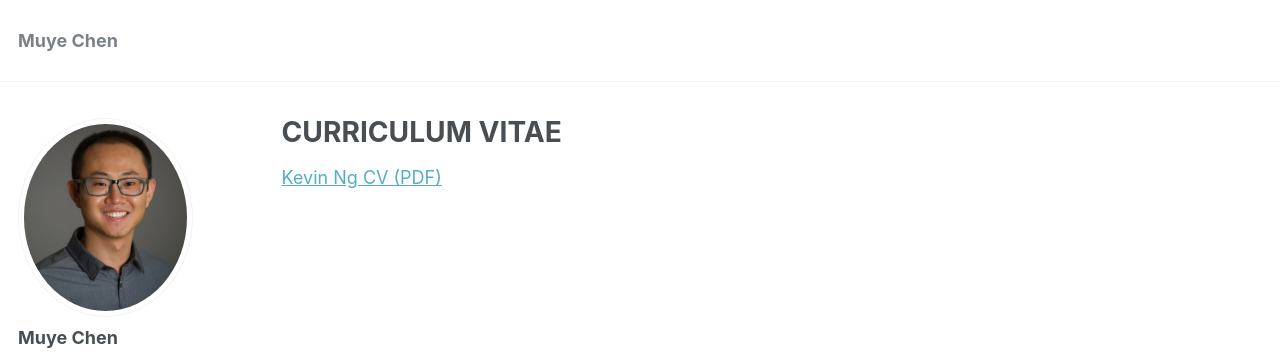
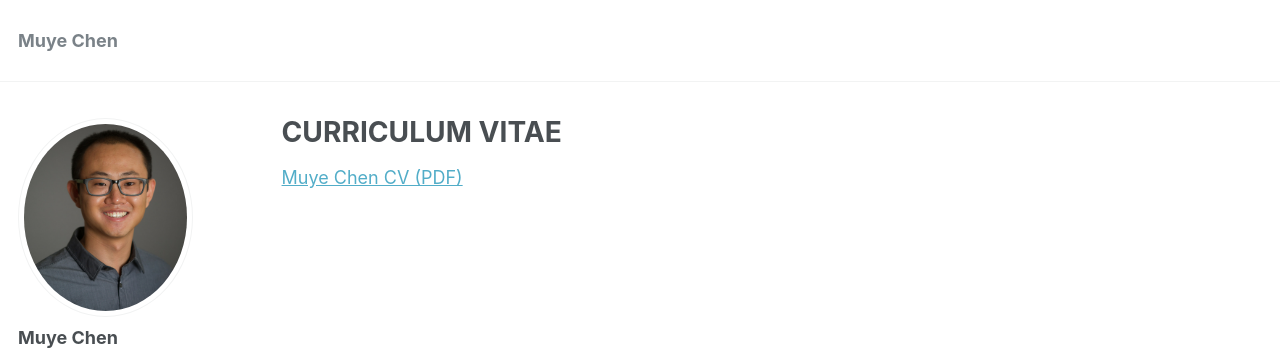
Before and after one commit to muyechenecon/muyechenecon.github.io, a Jekyll site: the page built from _pages/cv.md, in a window 1280 px wide. Shown: the top 359 px of the page. Built offline with Jekyll 4.4.1, drawn with Linux system fonts in a browser that asks for light colours.

Commit message:
Update cv.md

```diff
--- a/_pages/cv.md
+++ b/_pages/cv.md
@@ -9,4 +9,4 @@ redirect_from:
 
 {% include base_path %}
 
-[Kevin Ng CV (PDF)](https://kevincng.github.io/files/Kevin_Ng_CV.pdf)
+[Muye Chen CV (PDF)](https://MuyeChenEcon.github.io/files/Muye Chen CV.pdf)
```
